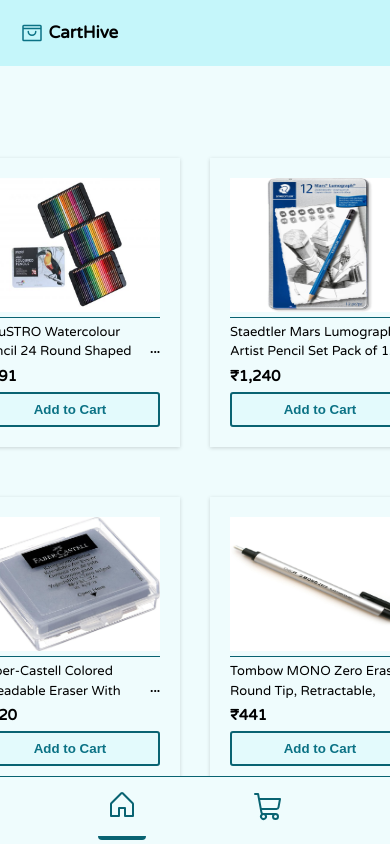
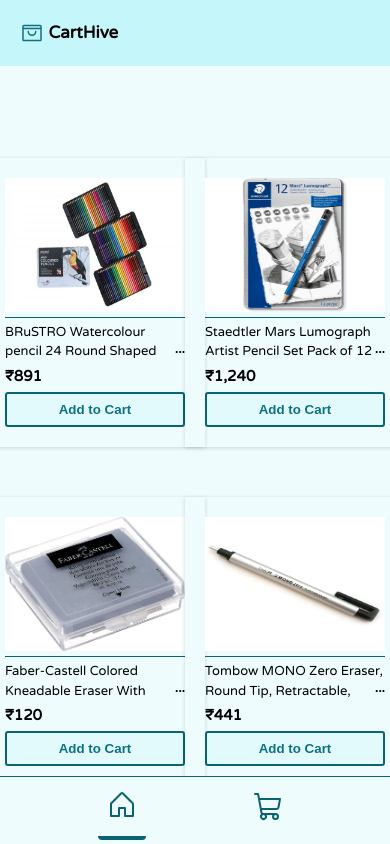
Before and after one commit to Shyam2k6/cartHive, a plain HTML site: page index.html in a window 390 px wide. Drawn offline with Linux system fonts and the light colour scheme.

Commit message:
Update style.css

```diff
--- a/style.css
+++ b/style.css
@@ -119,3 +119,9 @@ button:hover {
   transition: 0.3s;
   background: #e3fafc;
 }
+@media (max-width: 480px) {
+  .home {
+    grid-template-columns: 150px 150px;
+    grid-template-rows: auto auto;
+  }
+}
```
